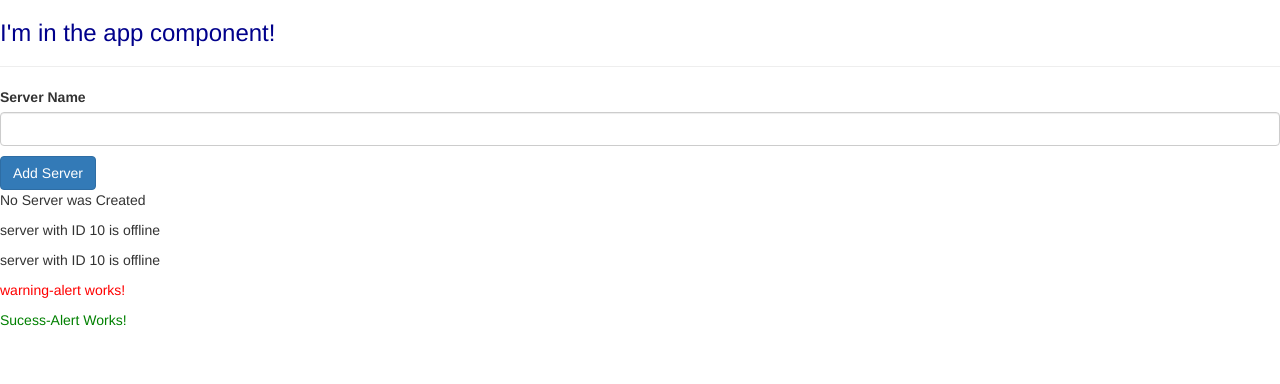
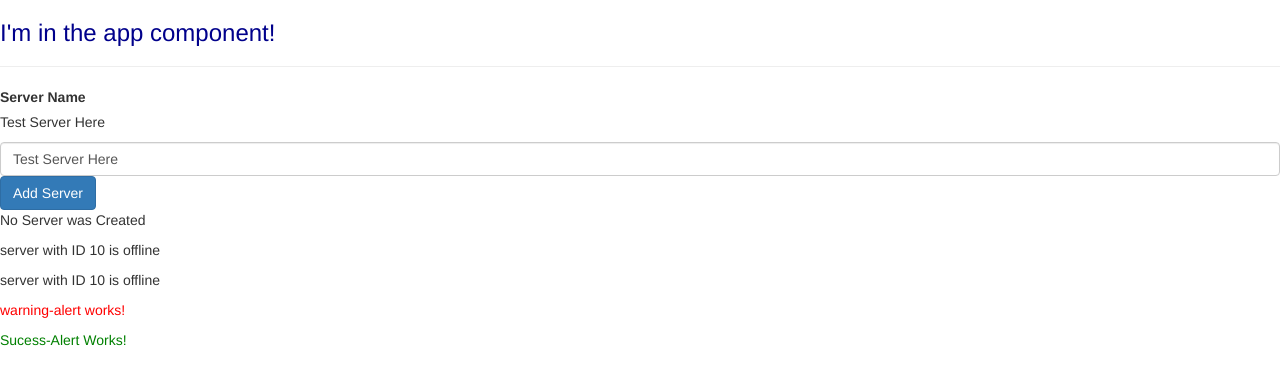
Before and after one commit to jromano8954/angular-basics, an Angular app: page / in a window 1280 px wide. Shown: the top 384 px of the page. Built offline with nearby package versions, Linux system fonts and the light colour scheme.

Commit message:
Added example of Two-Way Data Binding

```diff
--- a/src/app/servers/servers.component.html
+++ b/src/app/servers/servers.component.html
@@ -1,9 +1,13 @@
 <label>Server Name</label>
+<!-- <input
+    type ="text"
+    class="form-control"
+    (input)="onUpdateServerName($event)"> -->
+<p>{{ serverName }}</p>
 <input
     type ="text"
     class="form-control"
-    (input)="onUpdateServerName($event)">
-<p>{{ serverName }}</p>
+    [(ngModel)]="serverName">
 <button
     class="btn btn-primary"
     [disabled]="!allowNewServer"
--- a/src/app/servers/servers.component.ts
+++ b/src/app/servers/servers.component.ts
@@ -8,7 +8,7 @@ import { Component, OnInit } from '@angular/core';
 export class ServersComponent implements OnInit {
   allowNewServer = false;
   serverCreationStatus = "No Server was Created";
-  serverName = "";
+  serverName = "Test Server Here";
 
   constructor() {
     setTimeout(() => {
```
